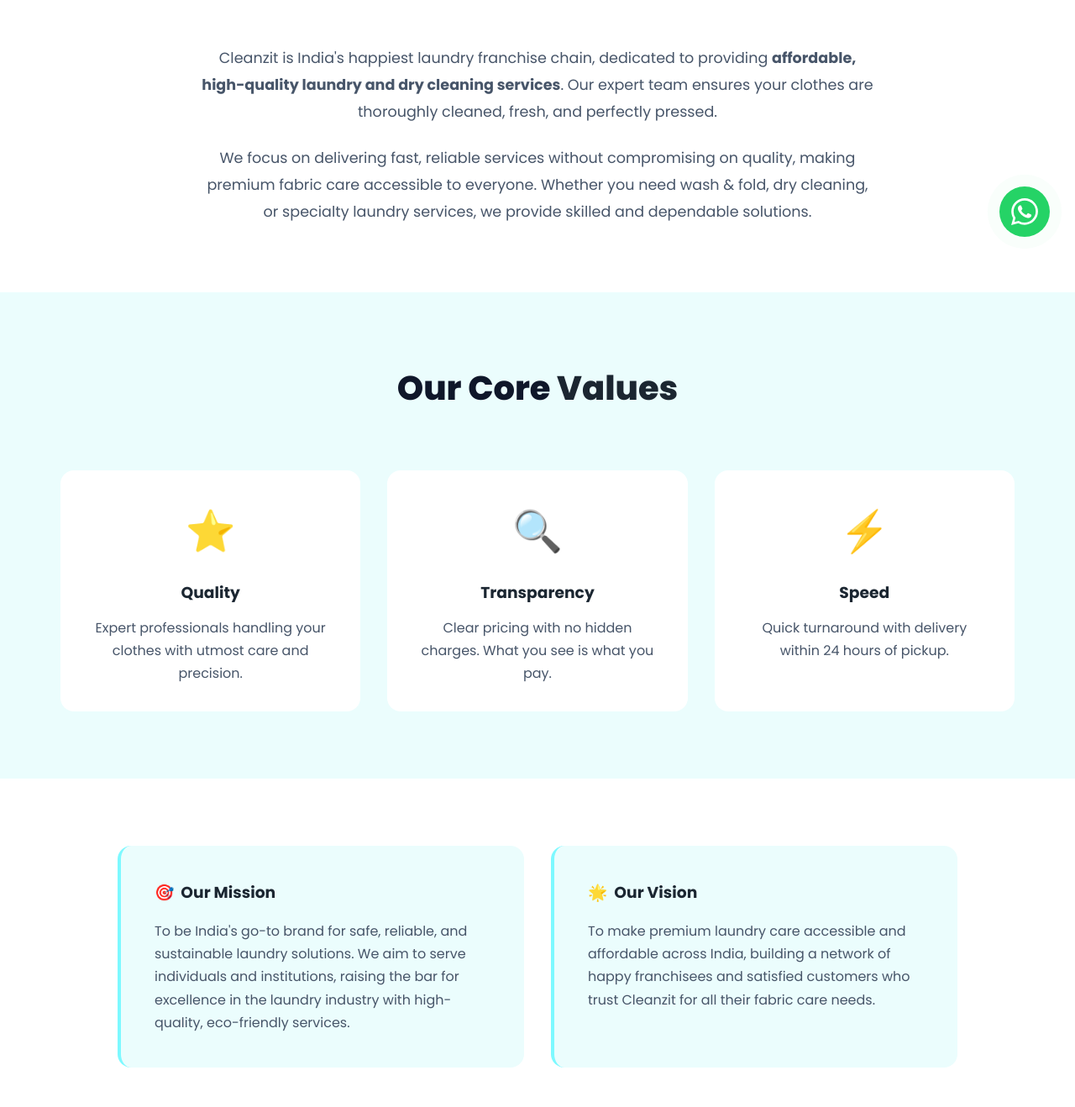
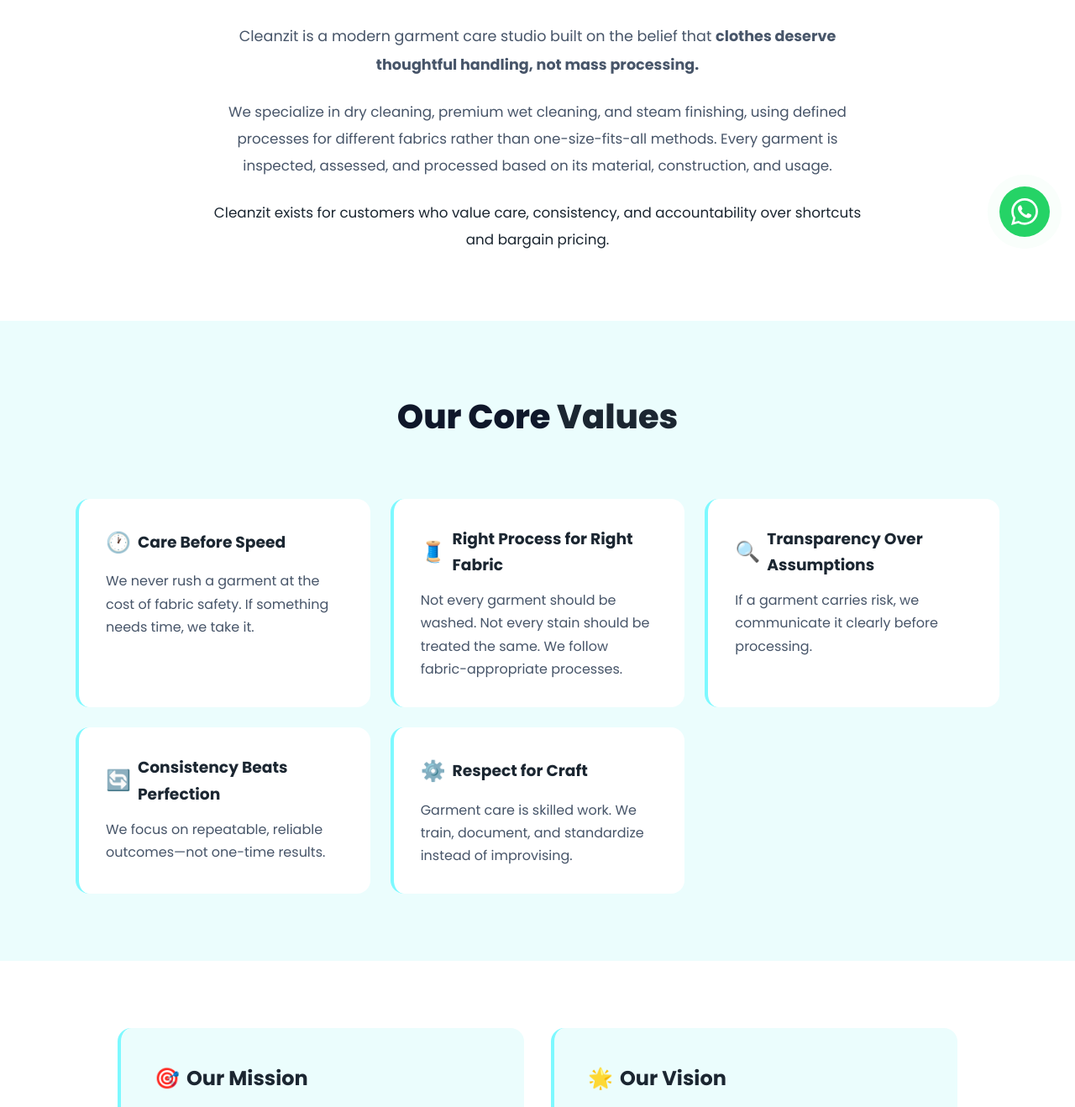
Before and after one commit to chaisngmydream06021990/laundryfranchise, a plain HTML site: page about.html in a window 1280 px wide. Shown: the part 488-1806 px from the top of the page at 84% size. Drawn offline with Linux system fonts and the light colour scheme.

Commit message:
Add files via upload

```diff
--- a/about.html
+++ b/about.html
@@ -4,9 +4,9 @@
 <head>
     <meta charset="UTF-8">
     <meta name="viewport" content="width=device-width, initial-scale=1.0">
-    <title>About Us | Cleanzit India - India's Happiest Laundry Franchise</title>
+    <title>About Us | Cleanzit India - Modern Garment Care Studio</title>
     <meta name="description"
-        content="Learn about Cleanzit, India's happiest laundry franchise. Our mission, vision, and commitment to affordable, high-quality laundry services.">
+        content="Cleanzit is a modern garment care studio specializing in dry cleaning, premium wet cleaning, and steam finishing with fabric-appropriate processes.">
     <link rel="preconnect" href="https://fonts.googleapis.com">
     <link rel="preconnect" href="https://fonts.gstatic.com" crossorigin>
     <link href="https://fonts.googleapis.com/css2?family=Poppins:wght@400;600;700;800&display=swap" rel="stylesheet">
@@ -40,25 +40,31 @@
             <div class="container">
                 <h1 style="color: #fff; font-size: 2.5rem; margin-bottom: 1rem;">About <span
                         style="color: var(--color-secondary);">Cleanzit</span></h1>
-                <p style="color: rgba(255,255,255,0.8); max-width: 600px; margin: 0 auto;">India's happiest laundry
-                    franchise, delivering affordable luxury in fabric care.</p>
+                <p style="color: rgba(255,255,255,0.8); max-width: 600px; margin: 0 auto;">Modern garment care built on
+                    care, consistency, and accountability.</p>
             </div>
         </section>
 
         <!-- What is Cleanzit -->
         <section style="padding: 5rem 0; background: #fff;">
             <div class="container">
-                <div style="max-width: 800px; margin: 0 auto; text-align: center;">
+                <div style="max-width: 800px; margin: 0 auto;">
                     <h2 class="section-title">What is <span>Cleanzit?</span></h2>
-                    <p style="color: var(--color-text-light); line-height: 1.8; font-size: 1.1rem; margin-top: 2rem;">
-                        Cleanzit is India's happiest laundry franchise chain, dedicated to providing <strong>affordable,
-                            high-quality laundry and dry cleaning services</strong>. Our expert team ensures your
-                        clothes are thoroughly cleaned, fresh, and perfectly pressed.
+                    <p
+                        style="color: var(--color-text-light); line-height: 1.9; font-size: 1.1rem; margin-top: 2rem; text-align: center;">
+                        Cleanzit is a modern garment care studio built on the belief that <strong>clothes deserve
+                            thoughtful handling, not mass processing.</strong>
                     </p>
-                    <p style="color: var(--color-text-light); line-height: 1.8; font-size: 1.1rem; margin-top: 1.5rem;">
-                        We focus on delivering fast, reliable services without compromising on quality, making premium
-                        fabric care accessible to everyone. Whether you need wash & fold, dry cleaning, or specialty
-                        laundry services, we provide skilled and dependable solutions.
+                    <p
+                        style="color: var(--color-text-light); line-height: 1.9; font-size: 1.05rem; margin-top: 1.5rem; text-align: center;">
+                        We specialize in dry cleaning, premium wet cleaning, and steam finishing, using defined
+                        processes for different fabrics rather than one-size-fits-all methods. Every garment is
+                        inspected, assessed, and processed based on its material, construction, and usage.
+                    </p>
+                    <p
+                        style="color: var(--color-text); line-height: 1.9; font-size: 1.05rem; margin-top: 1.5rem; text-align: center; font-weight: 500;">
+                        Cleanzit exists for customers who value care, consistency, and accountability over shortcuts and
+                        bargain pricing.
                     </p>
                 </div>
             </div>
@@ -69,25 +75,58 @@
             <div class="container">
                 <h2 class="section-title">Our Core <span>Values</span></h2>
                 <div
-                    style="display: grid; grid-template-columns: repeat(auto-fit, minmax(280px, 1fr)); gap: 2rem; margin-top: 3rem;">
-                    <div style="background: #fff; padding: 2rem; border-radius: 16px; text-align: center;">
-                        <span style="font-size: 3rem; display: block; margin-bottom: 1rem;">⭐</span>
-                        <h3 style="color: var(--color-primary); margin-bottom: 0.75rem;">Quality</h3>
-                        <p style="color: var(--color-text-light);">Expert professionals handling your clothes with
-                            utmost care and precision.</p>
+                    style="display: grid; grid-template-columns: repeat(auto-fit, minmax(280px, 1fr)); gap: 1.5rem; margin-top: 3rem; max-width: 1100px; margin-left: auto; margin-right: auto;">
+
+                    <div
+                        style="background: #fff; padding: 2rem; border-radius: 16px; border-left: 4px solid var(--color-secondary);">
+                        <h3
+                            style="color: var(--color-primary); margin-bottom: 0.75rem; display: flex; align-items: center; gap: 0.5rem;">
+                            <span style="font-size: 1.5rem;">🕐</span> Care Before Speed
+                        </h3>
+                        <p style="color: var(--color-text-light); line-height: 1.7;">We never rush a garment at the cost
+                            of fabric safety. If something needs time, we take it.</p>
                     </div>
-                    <div style="background: #fff; padding: 2rem; border-radius: 16px; text-align: center;">
-                        <span style="font-size: 3rem; display: block; margin-bottom: 1rem;">🔍</span>
-                        <h3 style="color: var(--color-primary); margin-bottom: 0.75rem;">Transparency</h3>
-                        <p style="color: var(--color-text-light);">Clear pricing with no hidden charges. What you see is
-                            what you pay.</p>
+
+                    <div
+                        style="background: #fff; padding: 2rem; border-radius: 16px; border-left: 4px solid var(--color-secondary);">
+                        <h3
+                            style="color: var(--color-primary); margin-bottom: 0.75rem; display: flex; align-items: center; gap: 0.5rem;">
+                            <span style="font-size: 1.5rem;">🧵</span> Right Process for Right Fabric
+                        </h3>
+                        <p style="color: var(--color-text-light); line-height: 1.7;">Not every garment should be washed.
+                            Not every stain should be treated the same. We follow fabric-appropriate processes.</p>
                     </div>
-                    <div style="background: #fff; padding: 2rem; border-radius: 16px; text-align: center;">
-                        <span style="font-size: 3rem; display: block; margin-bottom: 1rem;">⚡</span>
-                        <h3 style="color: var(--color-primary); margin-bottom: 0.75rem;">Speed</h3>
-                        <p style="color: var(--color-text-light);">Quick turnaround with delivery within 24 hours of
-                            pickup.</p>
+
+                    <div
+                        style="background: #fff; padding: 2rem; border-radius: 16px; border-left: 4px solid var(--color-secondary);">
+                        <h3
+                            style="color: var(--color-primary); margin-bottom: 0.75rem; display: flex; align-items: center; gap: 0.5rem;">
+                            <span style="font-size: 1.5rem;">🔍</span> Transparency Over Assumptions
+                        </h3>
+                        <p style="color: var(--color-text-light); line-height: 1.7;">If a garment carries risk, we
+                            communicate it clearly before processing.</p>
                     </div>
+
+                    <div
+                        style="background: #fff; padding: 2rem; border-radius: 16px; border-left: 4px solid var(--color-secondary);">
+                        <h3
+                            style="color: var(--color-primary); margin-bottom: 0.75rem; display: flex; align-items: center; gap: 0.5rem;">
+                            <span style="font-size: 1.5rem;">🔄</span> Consistency Beats Perfection
+                        </h3>
+                        <p style="color: var(--color-text-light); line-height: 1.7;">We focus on repeatable, reliable
+                            outcomes—not one-time results.</p>
+                    </div>
+
+                    <div
+                        style="background: #fff; padding: 2rem; border-radius: 16px; border-left: 4px solid var(--color-secondary);">
+                        <h3
+                            style="color: var(--color-primary); margin-bottom: 0.75rem; display: flex; align-items: center; gap: 0.5rem;">
+                            <span style="font-size: 1.5rem;">⚙️</span> Respect for Craft
+                        </h3>
+                        <p style="color: var(--color-text-light); line-height: 1.7;">Garment care is skilled work. We
+                            train, document, and standardize instead of improvising.</p>
+                    </div>
+
                 </div>
             </div>
         </section>
@@ -96,31 +135,39 @@
         <section style="padding: 5rem 0; background: #fff;">
             <div class="container">
                 <div
-                    style="display: grid; grid-template-columns: repeat(auto-fit, minmax(300px, 1fr)); gap: 2rem; max-width: 1000px; margin: 0 auto;">
+                    style="display: grid; grid-template-columns: repeat(auto-fit, minmax(320px, 1fr)); gap: 2rem; max-width: 1000px; margin: 0 auto;">
+
                     <div
                         style="background: var(--color-bg-blue); padding: 2.5rem; border-radius: 16px; border-left: 4px solid var(--color-secondary);">
                         <h3
-                            style="color: var(--color-primary); margin-bottom: 1rem; display: flex; align-items: center; gap: 0.5rem;">
+                            style="color: var(--color-primary); margin-bottom: 1rem; display: flex; align-items: center; gap: 0.5rem; font-size: 1.5rem;">
                             <span>🎯</span> Our Mission
                         </h3>
-                        <p style="color: var(--color-text-light); line-height: 1.7;">
-                            To be India's go-to brand for safe, reliable, and sustainable laundry solutions. We aim to
-                            serve individuals and institutions, raising the bar for excellence in the laundry industry
-                            with high-quality, eco-friendly services.
+                        <p style="color: var(--color-text-light); line-height: 1.8;">
+                            To build a disciplined garment care operation that prioritizes fabric safety, process
+                            clarity, and dependable outcomes.
+                        </p>
+                        <p style="color: var(--color-text); line-height: 1.8; margin-top: 1rem; font-weight: 500;">
+                            Our mission is not to clean the most clothes—but to clean clothes the right way, every time.
                         </p>
                     </div>
+
                     <div
                         style="background: var(--color-bg-blue); padding: 2.5rem; border-radius: 16px; border-left: 4px solid var(--color-secondary);">
                         <h3
-                            style="color: var(--color-primary); margin-bottom: 1rem; display: flex; align-items: center; gap: 0.5rem;">
+                            style="color: var(--color-primary); margin-bottom: 1rem; display: flex; align-items: center; gap: 0.5rem; font-size: 1.5rem;">
                             <span>🌟</span> Our Vision
                         </h3>
-                        <p style="color: var(--color-text-light); line-height: 1.7;">
-                            To make premium laundry care accessible and affordable across India, building a network of
-                            happy franchisees and satisfied customers who trust Cleanzit for all their fabric care
-                            needs.
+                        <p style="color: var(--color-text-light); line-height: 1.8;">
+                            To grow Cleanzit into a trusted garment care brand known for operational integrity rather
+                            than aggressive expansion.
+                        </p>
+                        <p style="color: var(--color-text); line-height: 1.8; margin-top: 1rem; font-weight: 500;">
+                            We envision steady, thoughtful growth—only where quality control, training, and
+                            accountability can be maintained.
                         </p>
                     </div>
+
                 </div>
             </div>
         </section>
@@ -129,27 +176,60 @@
         <section style="padding: 5rem 0; background: var(--color-primary);">
             <div class="container">
                 <div style="max-width: 800px; margin: 0 auto; text-align: center;">
-                    <h2 style="color: var(--color-secondary); margin-bottom: 1.5rem; font-size: 2rem;">Our Promise</h2>
-                    <p style="color: rgba(255,255,255,0.9); line-height: 1.8; font-size: 1.1rem;">
-                        At Cleanzit, we value your time and offer quick, reliable, and personalized services tailored to
-                        your needs. Experience the difference that expert care and exceptional service can make.
+                    <h2 style="color: var(--color-secondary); margin-bottom: 2rem; font-size: 2rem;">Our Promise</h2>
+                    <p style="color: rgba(255,255,255,0.9); line-height: 1.8; font-size: 1.05rem; margin-bottom: 2rem;">
+                        At Cleanzit, every garment goes through:
+                    </p>
+                    <div
+                        style="display: grid; grid-template-columns: repeat(auto-fit, minmax(180px, 1fr)); gap: 1.5rem; margin-bottom: 2rem;">
+                        <div style="background: rgba(255,255,255,0.1); padding: 1.5rem; border-radius: 12px;">
+                            <span style="font-size: 2rem;">🔍</span>
+                            <p style="color: #fff; margin-top: 0.5rem; font-weight: 500;">Pre-acceptance Inspection</p>
+                        </div>
+                        <div style="background: rgba(255,255,255,0.1); padding: 1.5rem; border-radius: 12px;">
+                            <span style="font-size: 2rem;">🧵</span>
+                            <p style="color: #fff; margin-top: 0.5rem; font-weight: 500;">Fabric & Usage Assessment</p>
+                        </div>
+                        <div style="background: rgba(255,255,255,0.1); padding: 1.5rem; border-radius: 12px;">
+                            <span style="font-size: 2rem;">✅</span>
+                            <p style="color: #fff; margin-top: 0.5rem; font-weight: 500;">Appropriate Method Selection
+                            </p>
+                        </div>
+                        <div style="background: rgba(255,255,255,0.1); padding: 1.5rem; border-radius: 12px;">
+                            <span style="font-size: 2rem;">📦</span>
+                            <p style="color: #fff; margin-top: 0.5rem; font-weight: 500;">Controlled Finishing & Packing
+                            </p>
+                        </div>
+                    </div>
+                    <p style="color: rgba(255,255,255,0.9); line-height: 1.8; font-size: 1rem;">
+                        If a garment is unsuitable for a process or carries a risk, we inform the customer honestly.
+                    </p>
+                    <p style="color: var(--color-secondary); margin-top: 1.5rem; font-size: 1.1rem; font-weight: 600;">
+                        Our promise is care, clarity, and consistency—without shortcuts.
                     </p>
                 </div>
             </div>
         </section>
 
-        <!-- Leadership (Placeholder) -->
+        <!-- Leadership -->
         <section style="padding: 5rem 0; background: var(--color-bg-blue);">
             <div class="container">
                 <div style="max-width: 800px; margin: 0 auto; text-align: center;">
                     <h2 class="section-title">Our <span>Leadership</span></h2>
-                    <p style="color: var(--color-text-light); line-height: 1.8; margin-top: 2rem;">
-                        Cleanzit is led by a passionate team dedicated to transforming the laundry industry in India.
-                        Our leadership combines experience in retail operations, technology, and customer service to
-                        deliver exceptional value.
+                    <p style="color: var(--color-text-light); line-height: 1.9; margin-top: 2rem; font-size: 1.05rem;">
+                        Cleanzit is led by a hands-on team with experience in retail operations and service execution.
                     </p>
-                    <p style="color: var(--color-text-light); margin-top: 1.5rem;">
-                        <em>— The Cleanzit Team</em>
+                    <div
+                        style="background: #fff; padding: 2rem; border-radius: 16px; margin-top: 2rem; border: 1px solid rgba(0,0,0,0.05);">
+                        <p style="color: var(--color-text); font-size: 1.1rem; font-weight: 500; margin-bottom: 1rem;">
+                            Our leadership philosophy is simple:
+                        </p>
+                        <p style="color: var(--color-primary); font-size: 1.2rem; font-weight: 700;">
+                            Control the process. Reduce variability. Earn trust over time.
+                        </p>
+                    </div>
+                    <p style="color: var(--color-text); margin-top: 2rem; font-style: italic; font-size: 1.1rem;">
+                        We believe garment care is not a commodity—it is a responsibility.
                     </p>
                 </div>
             </div>
@@ -159,9 +239,9 @@
         <section style="padding: 4rem 0; background: #fff; text-align: center;">
             <div class="container">
                 <h2 style="color: var(--color-primary); margin-bottom: 1rem;">Ready to Experience Cleanzit?</h2>
-                <p style="color: var(--color-text-light); margin-bottom: 2rem;">Join India's happiest laundry brand
-                    today.</p>
+                <p style="color: var(--color-text-light); margin-bottom: 2rem;">Experience garment care done right.</p>
                 <a href="contact.html" class="btn">Get Started</a>
+                <a href="services.html" class="btn btn-outline" style="margin-left: 1rem;">View Services</a>
             </div>
         </section>
     </main>
@@ -171,7 +251,7 @@
             <div class="footer-content">
                 <div class="footer-col">
                     <h4>Cleanzit</h4>
-                    <p>India's happiest laundry franchise.</p>
+                    <p>Modern garment care studio.</p>
                 </div>
                 <div class="footer-col">
                     <h4>Quick Links</h4>
```
